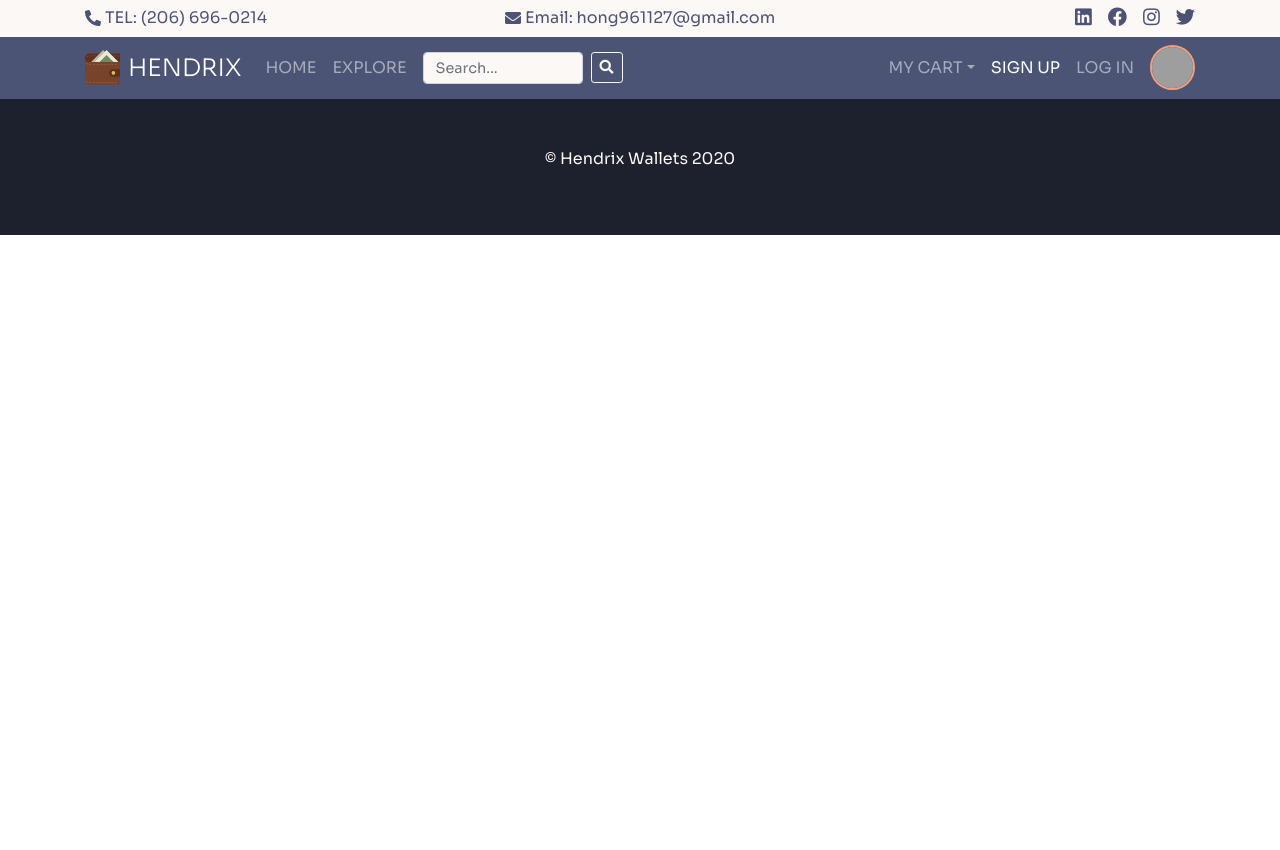
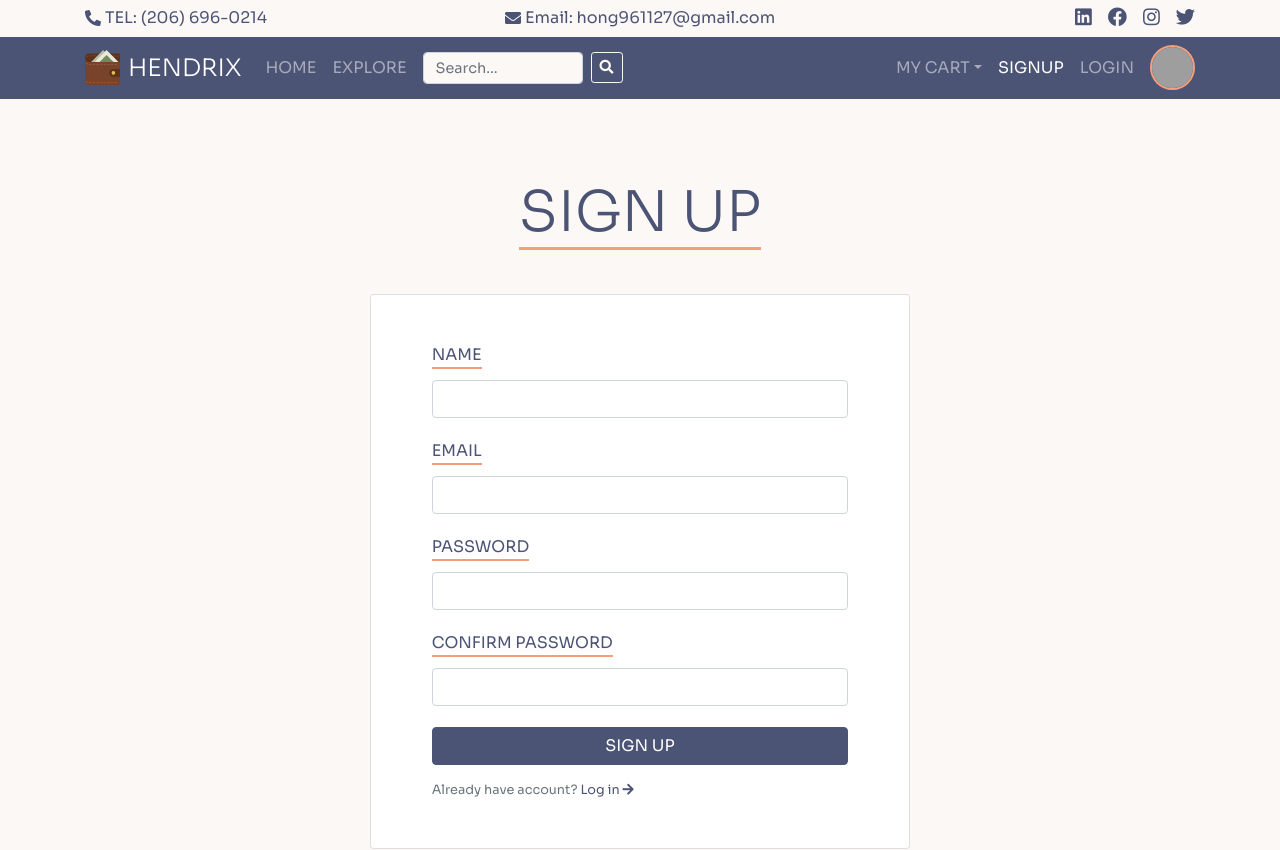
Before and after one commit to hyhong-code/Hendrix-Wallets, a React (Create React App) app in the folder client/: page /signup in a window 1280 px wide. Shown: the top 850 px of the page. Before the commit the page ends 800 px from the top, so only its background shows below. Built offline with nearby package versions, Linux system fonts and the light colour scheme; no server answers; grey boxes are pictures that could not be loaded.

Commit message:
Add signup form

```diff
--- a/client/src/App.js
+++ b/client/src/App.js
@@ -13,10 +13,11 @@ import Checkout from "./components/pages/Checkout";
 import Profile from "./components/pages/Profile";
 import Orders from "./components/pages/Orders";
 import OrderDetail from "./components/pages/OrderDetail";
+import Signup from "./components/pages/Signup";
+import Login from "./components/pages/Login";
 import "./App.scss";
 
 const App = ({ getCategories, getItems }) => {
-  // Get all categories
   useEffect(() => {
     let isMounted = true;
     if (isMounted) {
@@ -39,6 +40,8 @@ const App = ({ getCategories, getItems }) => {
         <Route exact path="/profile" component={Profile} />
         <Route exact path="/orders" component={Orders} />
         <Route exact path="/orderDetail" component={OrderDetail} />
+        <Route exact path="/signup" component={Signup} />
+        <Route exact path="/login" component={Login} />
       </Switch>
       <Footer />
     </BrowserRouter>
--- a/client/src/App.scss
+++ b/client/src/App.scss
@@ -398,3 +398,26 @@ body {
     }
   }
 }
+
+#signup {
+  min-height: 85vh;
+
+  h1.display-4 {
+    span {
+      border-bottom: 3px solid $color-secondary;
+    }
+  }
+
+  .form {
+    .form-group {
+      margin-bottom: 1.3rem;
+      label {
+        color: $color-primary;
+        border-bottom: 2px solid $color-secondary;
+        margin-bottom: 0.7rem;
+      }
+      .form-control {
+      }
+    }
+  }
+}
--- a/client/src/components/layout/Navbar.js
+++ b/client/src/components/layout/Navbar.js
@@ -49,13 +49,13 @@ const Navbar = () => {
             </li>
             <ShoppingCart />
             <li className="nav-item">
-              <NavLink exact to="signup" className="nav-link">
-                Sign Up
+              <NavLink exact to="/signup" className="nav-link">
+                SignUp
               </NavLink>
             </li>
             <li className="nav-item">
-              <NavLink exact to="login" className="nav-link">
-                Log In
+              <NavLink exact to="/login" className="nav-link">
+                LogIn
               </NavLink>
             </li>
             {/* <SearchForm /> */}
--- a/client/src/components/pages/Signup.js
+++ b/client/src/components/pages/Signup.js
@@ -1,10 +1,74 @@
 import React from "react";
+import { Link } from "react-router-dom";
 
 const Signup = () => {
   return (
-    <div>
-      <h1>signup</h1>
-    </div>
+    <section id="signup" className="py-6 bg-light text-dark">
+      <div className="container">
+        <div className="row">
+          <div className="col-md-6 offset-md-3">
+            <h1 className="display-4 text-center text-primary mb-5">
+              <span>SIGN UP</span>
+            </h1>
+            <div className="form">
+              <div className="card card-body py-5 px-3">
+                <div className="row">
+                  <div className="col-10 offset-1">
+                    <div className="form-group">
+                      <label htmlFor="email">NAME</label>
+                      <input
+                        type="email"
+                        className="form-control"
+                        id="email"
+                        name="email"
+                      />
+                    </div>
+                    <div className="form-group">
+                      <label htmlFor="name">EMAIL</label>
+                      <input
+                        type="text"
+                        className="form-control"
+                        id="name"
+                        name="name"
+                      />
+                    </div>
+                    <div className="form-group">
+                      <label htmlFor="password">PASSWORD</label>
+                      <input
+                        type="password"
+                        className="form-control"
+                        id="password"
+                        name="password"
+                      />
+                    </div>
+                    <div className="form-group">
+                      <label htmlFor="passwordConfirm">CONFIRM PASSWORD</label>
+                      <input
+                        type="password"
+                        className="form-control"
+                        id="passwordConfirm"
+                        name="passwordConfirm"
+                      />
+                    </div>
+                    <input
+                      type="submit"
+                      className="btn btn-primary btn-block"
+                      value="SIGN UP"
+                    />
+                    <small className="form-text text-muted mt-3">
+                      Already have account?{" "}
+                      <Link to="/login">
+                        Log in <i className="fas fa-arrow-right"></i>
+                      </Link>
+                    </small>
+                  </div>
+                </div>
+              </div>
+            </div>
+          </div>
+        </div>
+      </div>
+    </section>
   );
 };
 
--- a/package.json
+++ b/package.json
@@ -15,6 +15,7 @@
   "dependencies": {
     "bcryptjs": "^2.4.3",
     "concurrently": "^5.2.0",
+    "cors": "^2.8.5",
     "dotenv": "^8.2.0",
     "express": "^4.17.1",
     "jsonwebtoken": "^8.5.1",
```
Also changed, not shown: 2 other files (tests, documents, lock files or other folders).
